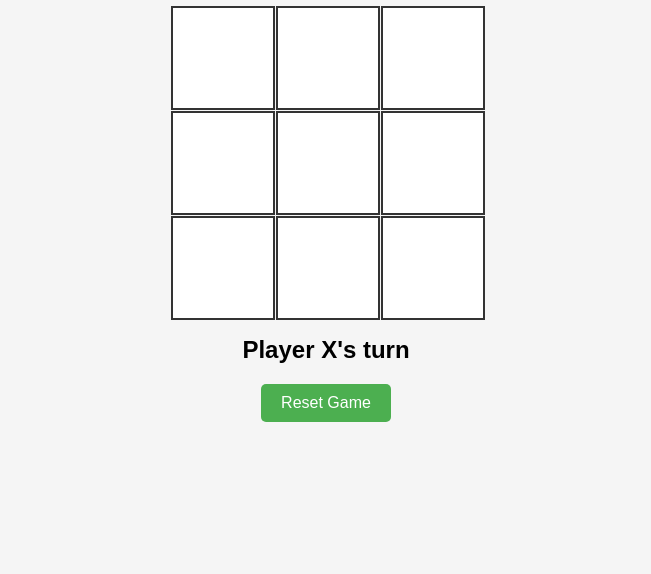
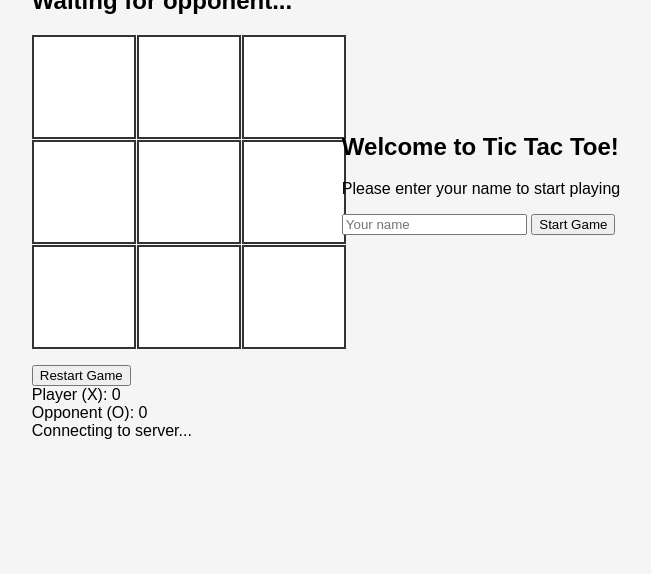
Before and after one commit to omari2023rna/my-python-project, a plain HTML site: page index.html in a window 1280 px wide. Shown: the part 226-800 px from the top of the page, without its empty margins (314-965 px from the left). Drawn offline with nearby package versions, Linux system fonts and the light colour scheme.

Commit message:
index.html

```diff
--- a/index.html
+++ b/index.html
@@ -3,13 +3,15 @@
 <head>
     <meta charset="UTF-8">
     <meta name="viewport" content="width=device-width, initial-scale=1.0">
-    <title>Tic Tac Toe</title>
+    <title>Online Tic Tac Toe</title>
     <link rel="stylesheet" href="styles.css">
+    <link href="https://fonts.googleapis.com/css2?family=Permanent+Marker&display=swap" rel="stylesheet">
 </head>
 <body>
-    <div class="container">
+    <div class="game-container">
         <h1>Tic Tac Toe</h1>
-        <div id="board">
+        <div class="status" id="status">Waiting for opponent...</div>
+        <div class="board" id="board">
             <div class="cell" data-index="0"></div>
             <div class="cell" data-index="1"></div>
             <div class="cell" data-index="2"></div>
@@ -20,9 +22,24 @@
             <div class="cell" data-index="7"></div>
             <div class="cell" data-index="8"></div>
         </div>
-        <div id="status">Player X's turn</div>
-        <button id="reset">Reset Game</button>
+        <div class="controls">
+            <button id="restart">Restart Game</button>
+            <div class="scoreboard">
+                <div>Player (X): <span id="player-score">0</span></div>
+                <div>Opponent (O): <span id="opponent-score">0</span></div>
+            </div>
+        </div>
+        <div class="connection-status" id="connection-status">Connecting to server...</div>
     </div>
+    <div class="modal" id="modal">
+        <div class="modal-content">
+            <h2 id="modal-title">Welcome to Tic Tac Toe!</h2>
+            <p id="modal-message">Please enter your name to start playing</p>
+            <input type="text" id="player-name" placeholder="Your name">
+            <button id="start-game">Start Game</button>
+        </div>
+    </div>
+    <script src="https://cdn.socket.io/4.5.4/socket.io.min.js"></script>
     <script src="script.js"></script>
 </body>
 </html>
```
